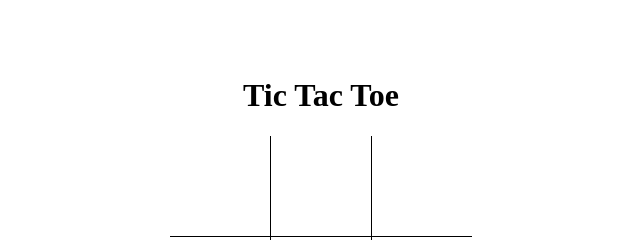
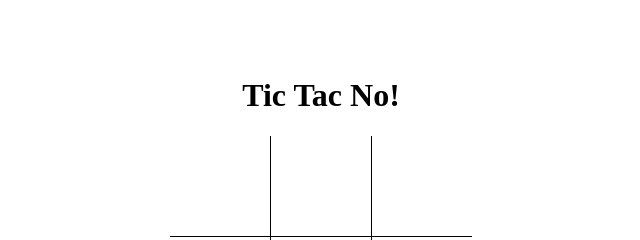
Before and after one commit to gharris1362/ttt-css, a plain HTML site: page index.html in a window 1280 px wide. Shown: the top 240 px of the page, 319-959 px from the left. Drawn offline with Linux system fonts and the light colour scheme.

Commit message:
changed toe to no

```diff
--- a/index.html
+++ b/index.html
@@ -8,7 +8,7 @@
 </head>
 <body>
     <div id="board">
-        <h1>Tic Tac Toe</h1>
+        <h1>Tic Tac No!</h1>
         <div class="row">
             <div class="top left"></div>
             <div class="top middle"></div>
```
